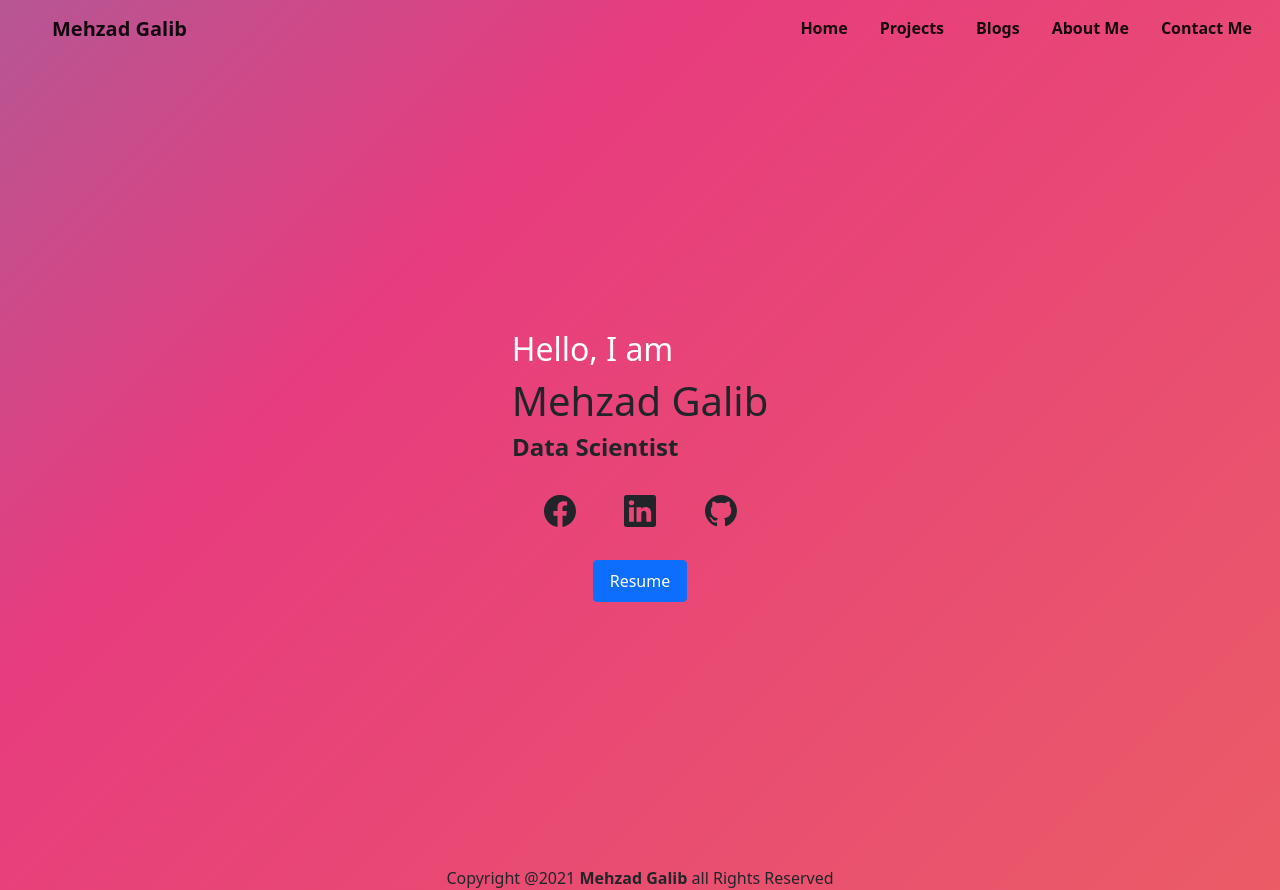
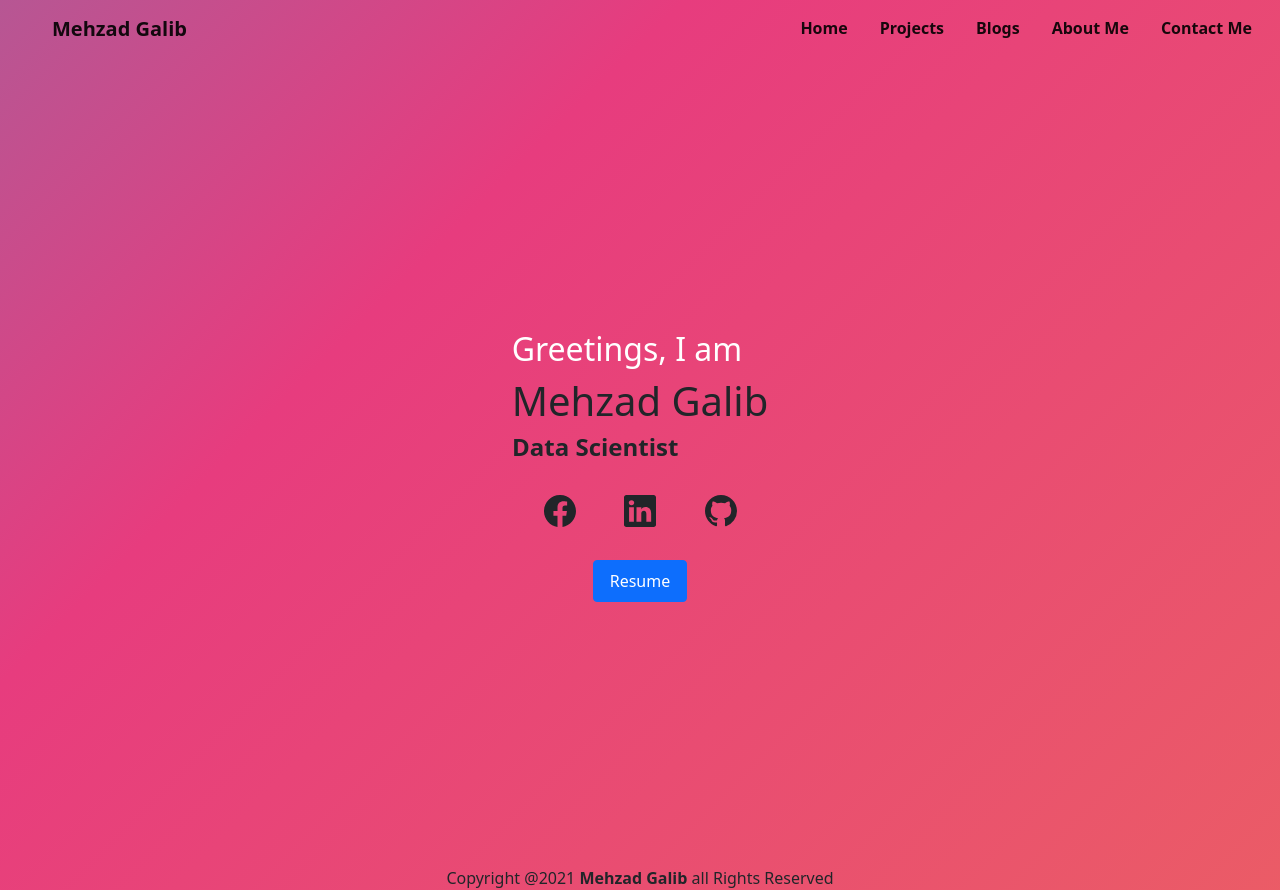
Before and after one commit to Mehzad-Galib/portfolio-React, a React (Create React App) app: page / in a window 1280 px wide. Built offline with nearby package versions, Linux system fonts and the light colour scheme.

Commit message:
Update Home.js for production

```diff
--- a/src/Components/Home/Home.js
+++ b/src/Components/Home/Home.js
@@ -13,7 +13,7 @@ const Home = () => {
     <div className="container real mt-2 d-flex align-items-center justify-content-center">
       <div animation='fadeIn' className="intro">
         <Slide right>
-        <h2 className="text-white">Hello, I am</h2>
+        <h2 className="text-white">Greetings, I am</h2>
         <h1 className="text-indigo">Mehzad Galib</h1>
         </Slide>
 
```
